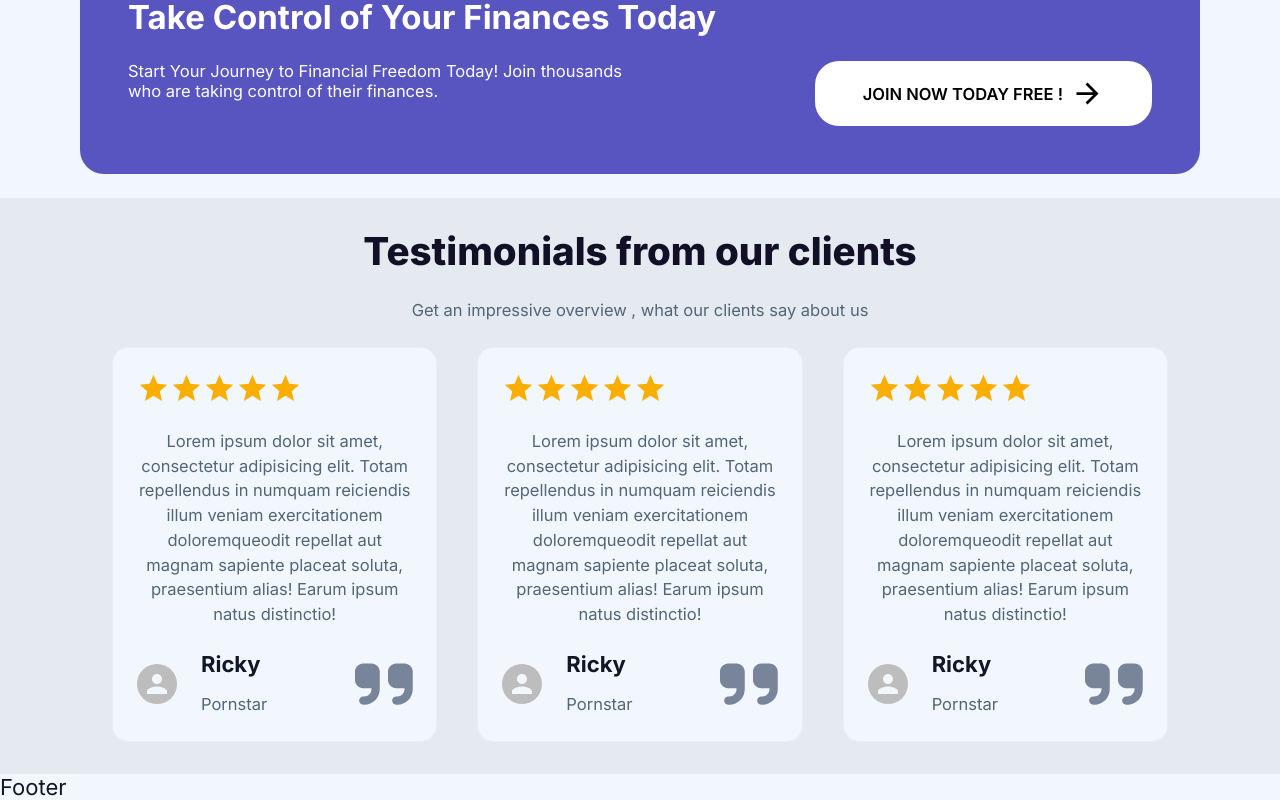
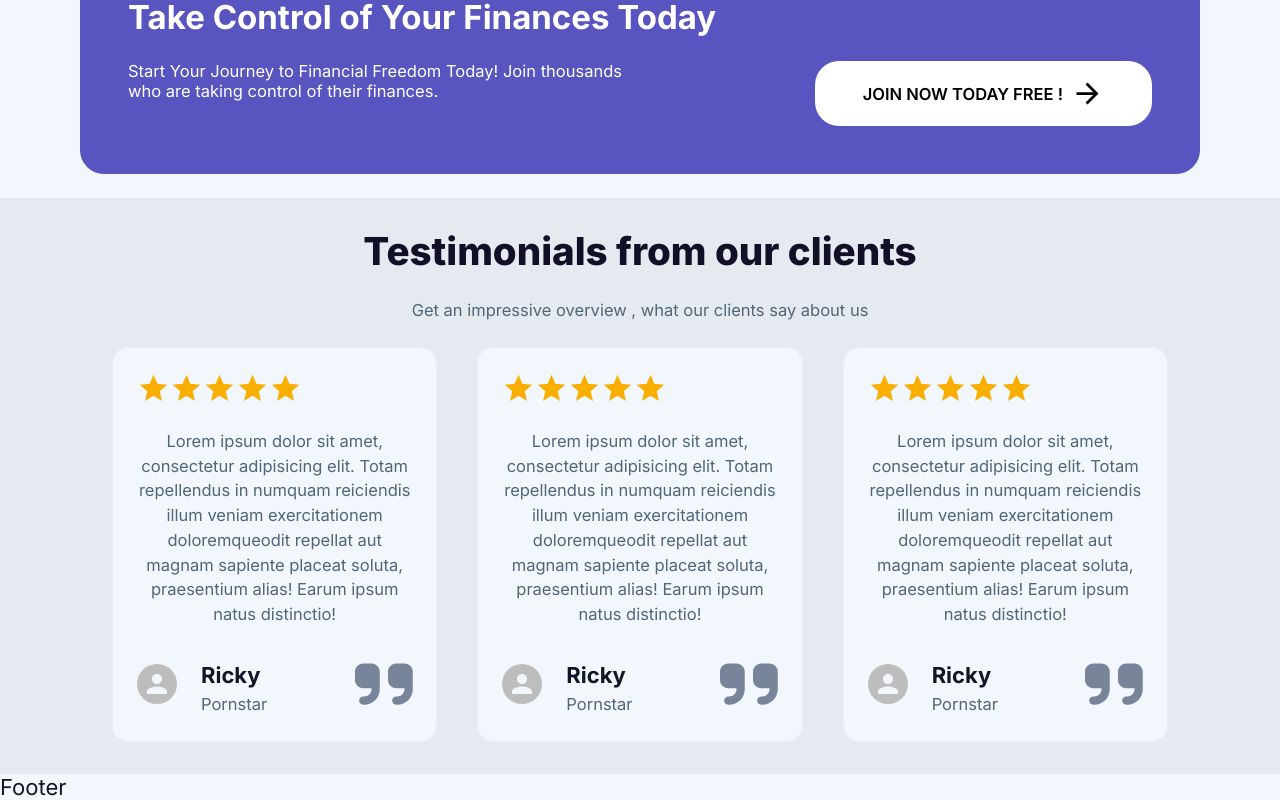
Before and after one commit to danielgen01/financy, a Next.js app: page / in a window 1280 px wide. Shown: the part 1683-2483 px from the top of the page. Built offline with nearby package versions, Linux system fonts and the light colour scheme; no server answers.

Commit message:
fix:quote teaser name and role positioning

```diff
--- a/src/app/components/QuoteTeaser/QuoteTeaser.styles.module.css
+++ b/src/app/components/QuoteTeaser/QuoteTeaser.styles.module.css
@@ -28,9 +28,9 @@
 .StyledNameAndRole {
     display: flex;
     flex-direction: column;
-    justify-content: space-between;
+    justify-content: flex-end;
     height: 100%;
-    gap: var(--spacing-sm);
+    gap: var(--spacing-xs);
 
 }
 
```
